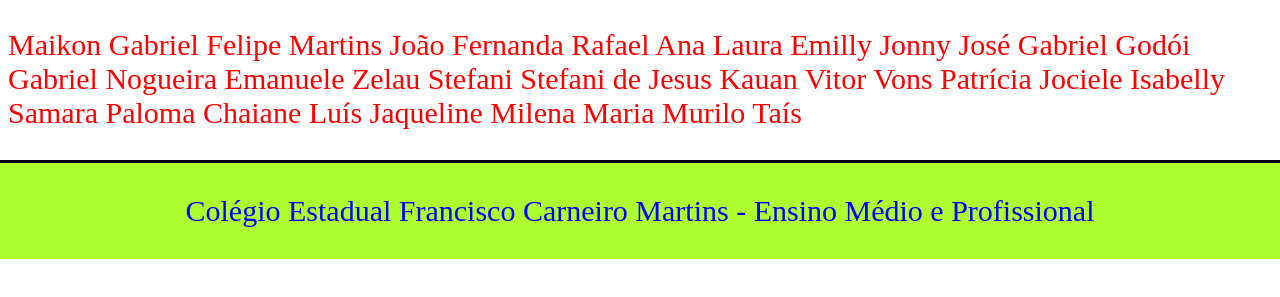
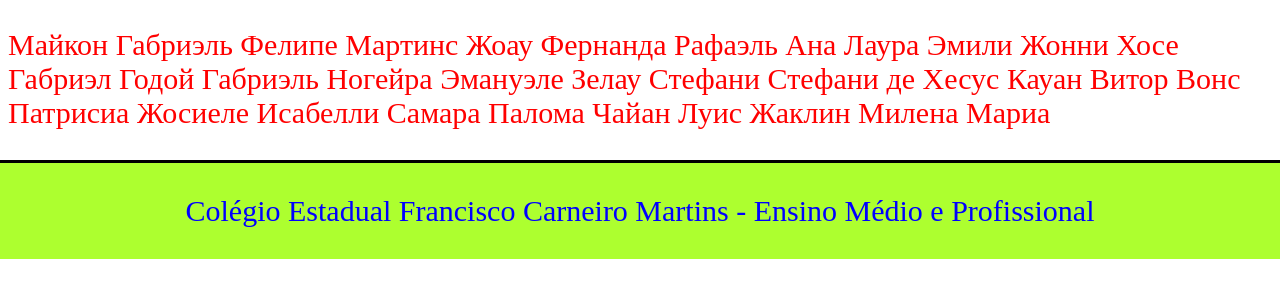
Before and after one commit to femboyrebaixado/1-c-NEM-CFCM, a plain HTML site: page alunos.html in a window 1280 px wide. Shown: the part 135-432 px from the top of the page. Drawn offline with Linux system fonts and the light colour scheme.

Commit message:
Add files via upload

```diff
--- a/alunos.html
+++ b/alunos.html
@@ -9,7 +9,7 @@
     <nav id="menu">
         <a href="index.html">Home</a>
     </nav>
-    <p>Maikon Gabriel Felipe Martins João Fernanda Rafael Ana Laura Emilly Jonny José Gabriel Godói Gabriel Nogueira Emanuele Zelau Stefani Stefani de Jesus Kauan Vitor Vons Patrícia Jociele Isabelly Samara Paloma Chaiane Luís Jaqueline Milena Maria Murilo Taís</p>
+    <p>Майкон Габриэль Фелипе Мартинс Жоау Фернанда Рафаэль Ана Лаура Эмили Жонни Хосе Габриэл Годой Габриэль Ногейра Эмануэле Зелау Стефани Стефани де Хесус Кауан Витор Вонс Патрисиа Жосиеле Исабелли Самара Палома Чайан Луис Жаклин Милена Мариа</p>
 
         <footer class="rodape">
             <p id="rodape2">Colégio Estadual Francisco Carneiro Martins - Ensino Médio e Profissional</p>
```
